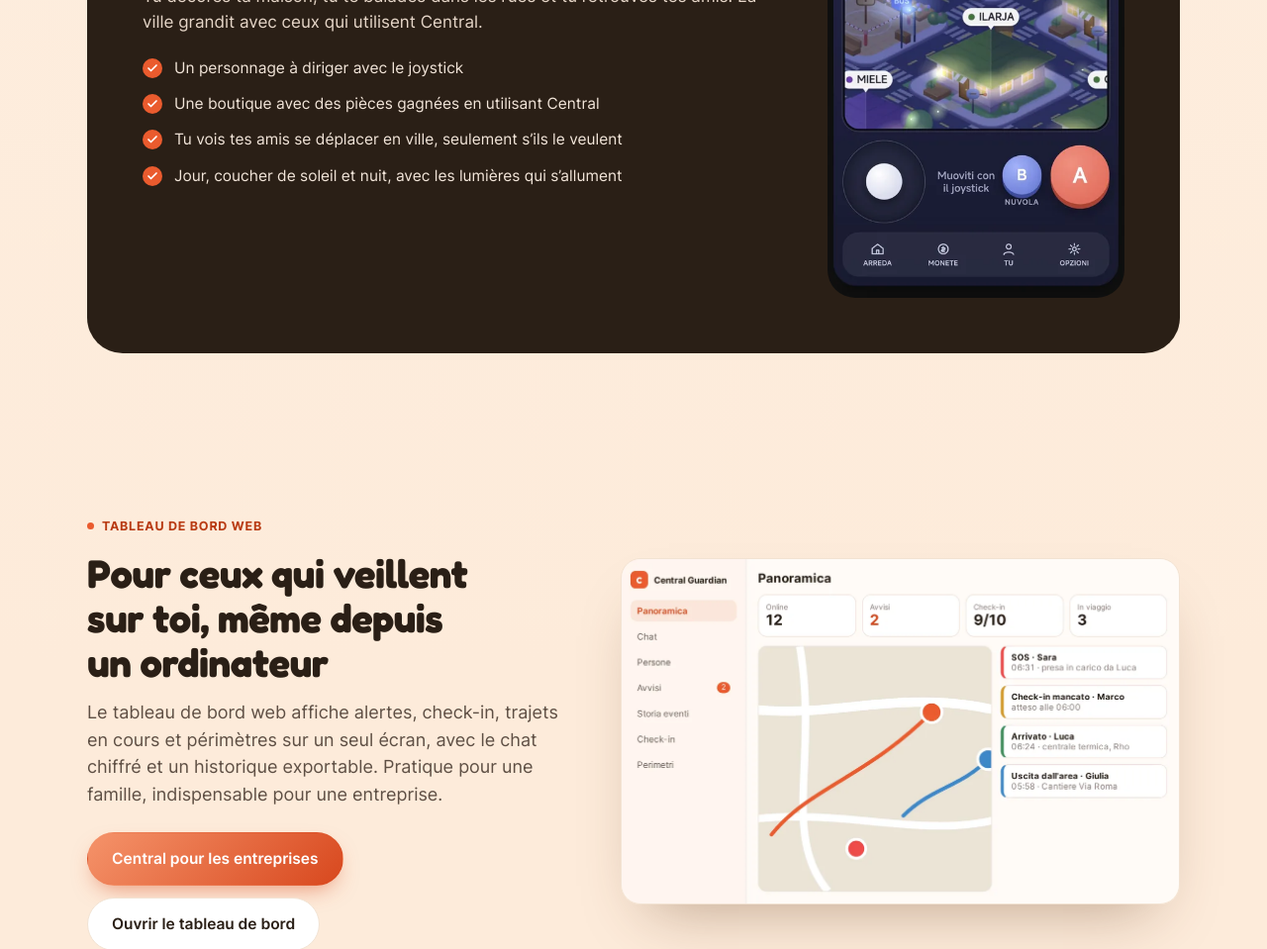
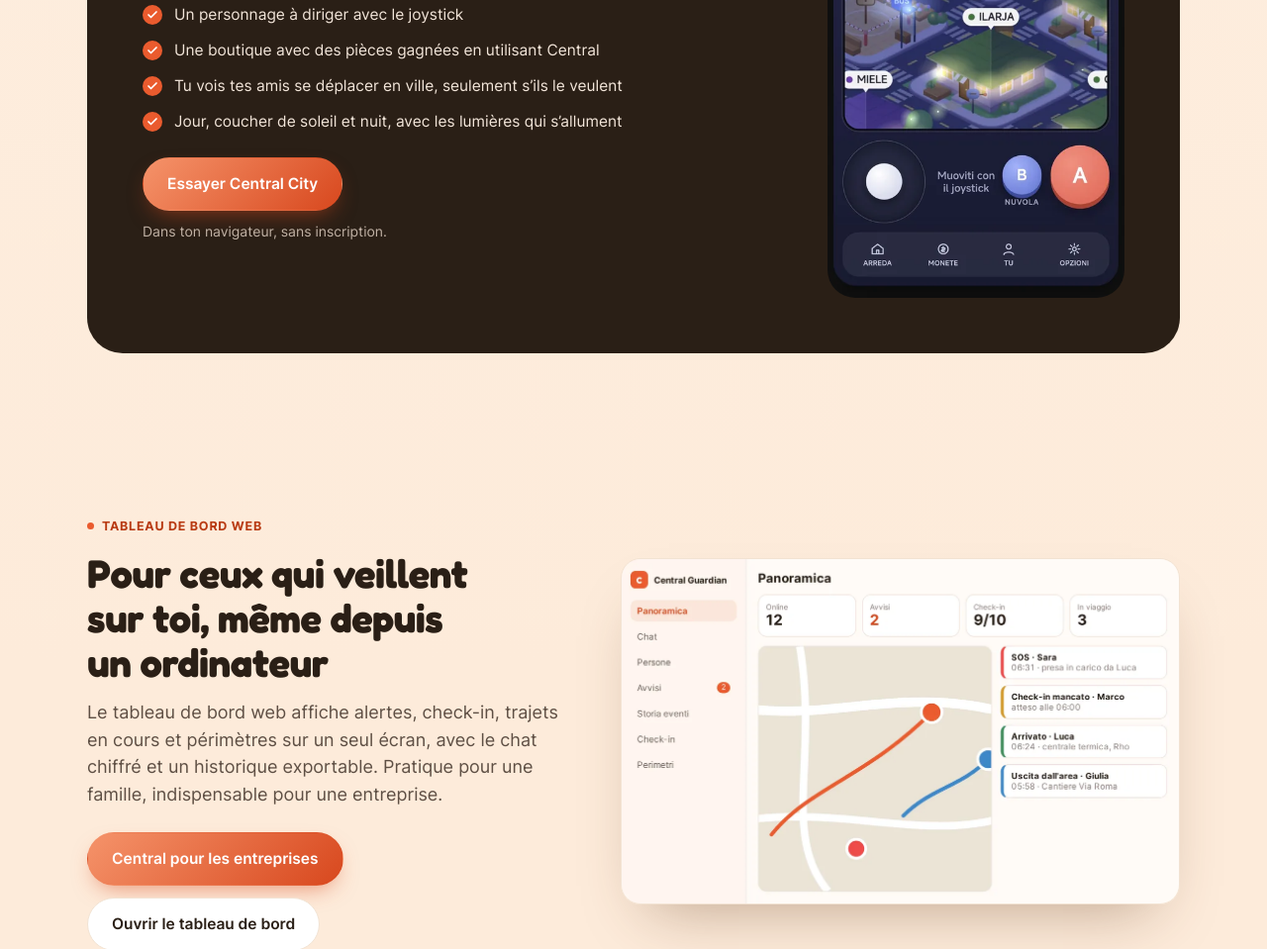
Before and after one commit to mattialettere/Central-sito, a plain HTML site: page fr/index.html in a window 1280 px wide. Shown: the part 4497-5456 px from the top of the page at 99% size. Drawn offline with Linux system fonts and the light colour scheme.

Commit message:
Add files via upload

```diff
--- a/fr/index.html
+++ b/fr/index.html
@@ -304,6 +304,10 @@
           <li>Tu vois tes amis se déplacer en ville, seulement s’ils le veulent</li>
           <li>Jour, coucher de soleil et nuit, avec les lumières qui s’allument</li>
         </ul>
+        <div class="actions" style="margin-top:24px">
+          <a class="btn-primary" href="https://online.getcentral.net/citta?lang=fr" target="_blank" rel="noopener">Essayer Central City</a>
+        </div>
+        <p style="margin-top:10px;font-size:14px;opacity:.8">Dans ton navigateur, sans inscription.</p>
       </div>
       <img src="/assets/funzioni/city.webp" width="480" height="918" loading="lazy" alt="Central City : la ville isométrique avec les maisons des amis et le joystick" style="border-radius:28px">
     </div>
```
Also changed, not shown: en/index.html (+4 -0 lines), index.html (+4 -0 lines).
